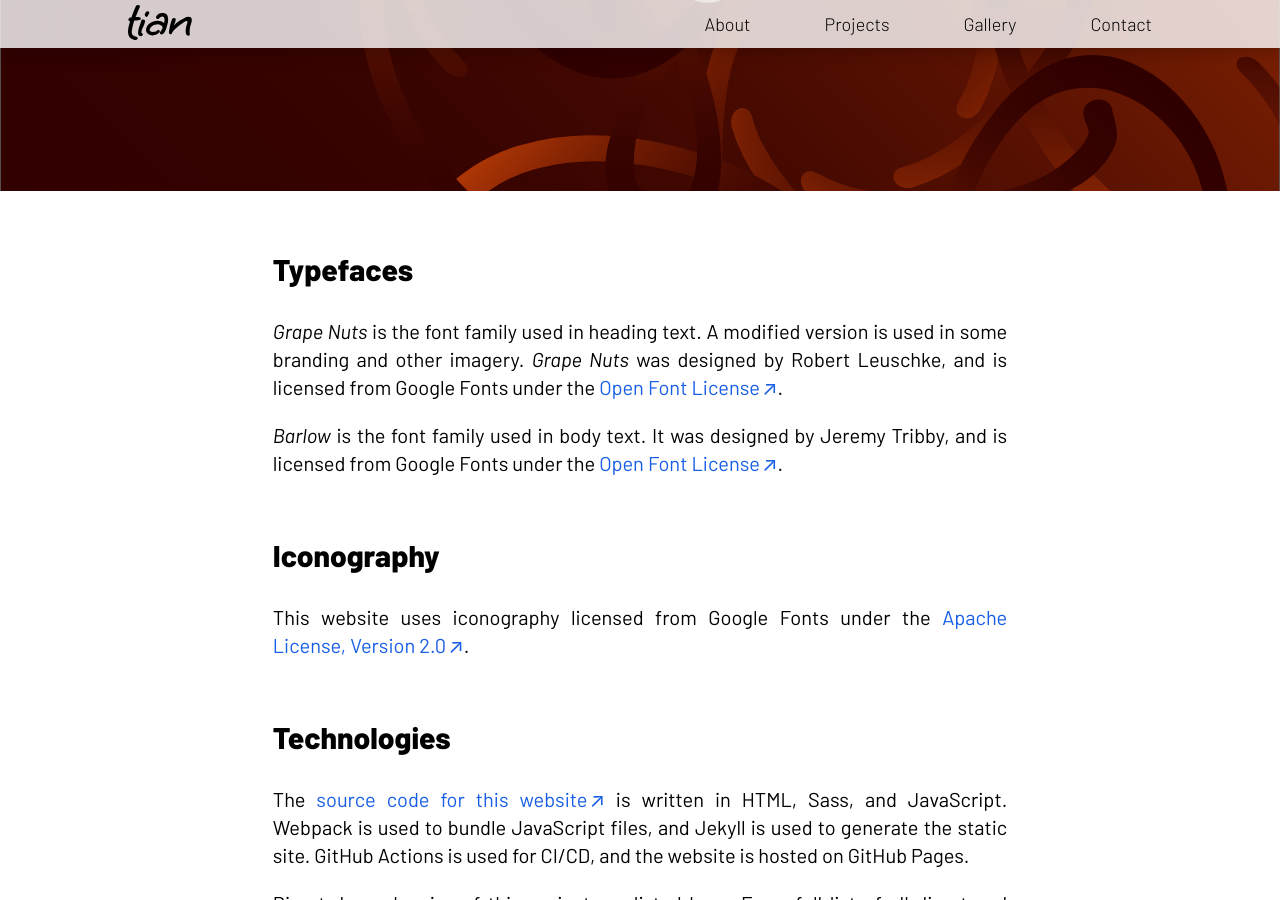
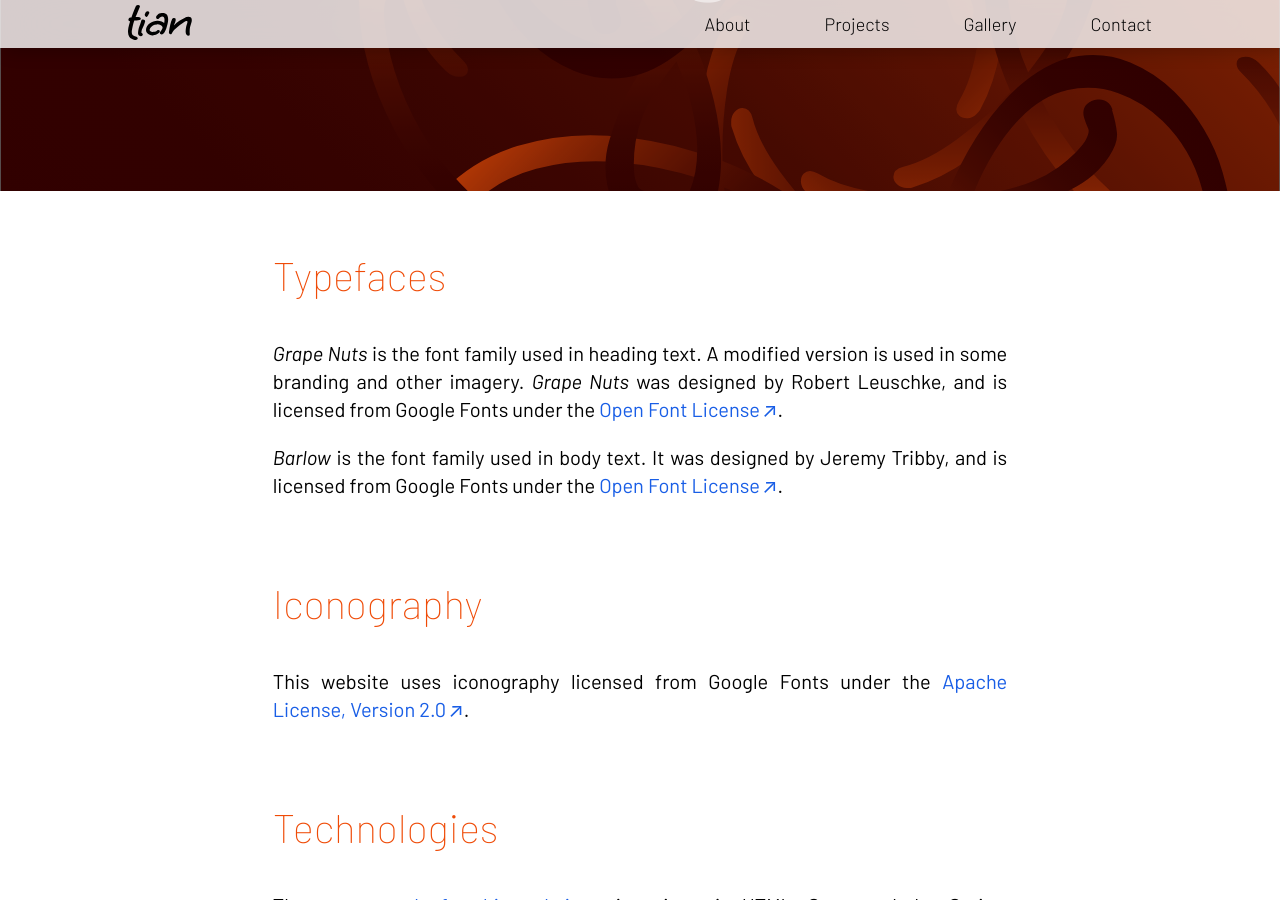
Before and after one commit to qitianshi/qitianshi.com, a Jekyll site: the page built from src/legal/acknowledgments.html, in a window 1280 px wide and 900 px high, scrolled down 259 px. Built offline with Jekyll 4.4.1, drawn with Linux system fonts in a browser that asks for light colours; some web fonts are replaced.

Commit message:
Improve design of heading text

```diff
--- a/src/_sass/base/_typography.scss
+++ b/src/_sass/base/_typography.scss
@@ -20,7 +20,7 @@
 }
 
 // Import font families Inter and Grape Nuts from Google Fonts
-@import url('https://fonts.googleapis.com/css2?family=Barlow:ital,wght@0,300;0,400;0,700;0,800;1,400;1,700;1,800&family=Grape+Nuts&display=swap');
+@import url('https://fonts.googleapis.com/css2?family=Barlow:ital,wght@0,100;0,300;0,400;0,700;1,100;1,300;1,400;1,700&family=Grape+Nuts&display=swap');
 
 // --------- Styles ----------
 
@@ -85,10 +85,22 @@
 h2, h3, h4, h5, h6 {
     font-family: var.$body-font-family;
     margin: 2em 0 1em;
+    color: var(--tiangerine-tangerine);
 }
 
 h2 {
-    font-weight: 800;
+    font-weight:100;
+    font-size: 2em;
+}
+
+h3 {
+    font-weight: 400;
+    font-size: 1.35em;
+}
+
+h4 {
+    font-weight: 700;
+    font-size: 1em;
 }
 
 p {
--- a/src/assets/styles/home.scss
+++ b/src/assets/styles/home.scss
@@ -85,6 +85,7 @@
 
     .o-media__content * {
         margin: 0;
+        color: var(--foreground-primary-color);
     }
 
 }
```
